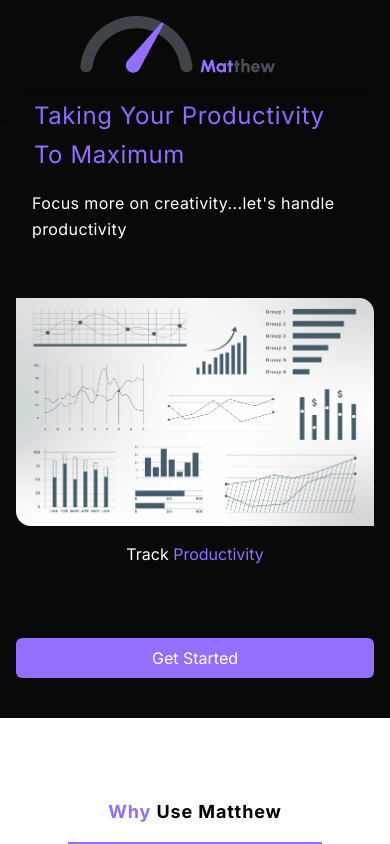
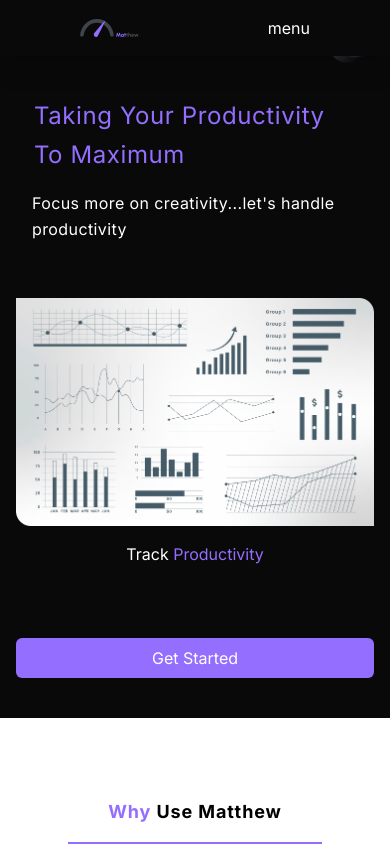
Before and after one commit to syntaxdesigner01/matthew_v2, a Next.js app: page / in a window 390 px wide. Shown: the top 844 px of the page. Built offline with nearby package versions, Linux system fonts and the light colour scheme.

Commit message:
done with tablet and mobile view for landing page

```diff
--- a/src/components/HomeComponents/Navbar.tsx
+++ b/src/components/HomeComponents/Navbar.tsx
@@ -7,12 +7,12 @@
   const router = useRouter();
 
   return (
-    <nav className="flex fixed w-full top-0 z-50 items-center gap-32  bg-bgDark px-20 text-white py-4 shadow-xl">
+    <nav className="flex justify-between lg:justify-normal fixed w-full top-0 z-50 items-center gap-32  bg-bgDark px-20 text-white py-4 shadow-xl">
       <div>
         <Image src={"/logo.svg"} alt="" width={200} height={100} />
       </div>
 
-      <div className="hidden md:flex gap-20 justify-center pt-4 border-b-4 border-primary px-10 pb-2 rounded-sm">
+      <div className="hidden lg:flex gap-20 justify-center pt-4 border-b-4 border-primary px-10 pb-2 rounded-sm">
         <ul className="flex gap-10 items-center ">
           <li className="cursor-pointer">Home</li>
           <li className="cursor-pointer">Docs</li>
@@ -24,6 +24,8 @@
           <button onClick={()=>router.push(routes.signup)} className="bg-primary px-8 py-2 rounded-xl ">Sign Up</button>
         </div>
       </div>
+
+      <button className="lg:hidden">menu</button>
     </nav>
   );
 }
```
